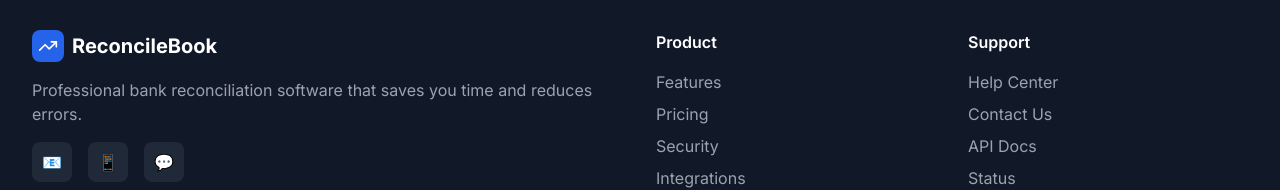
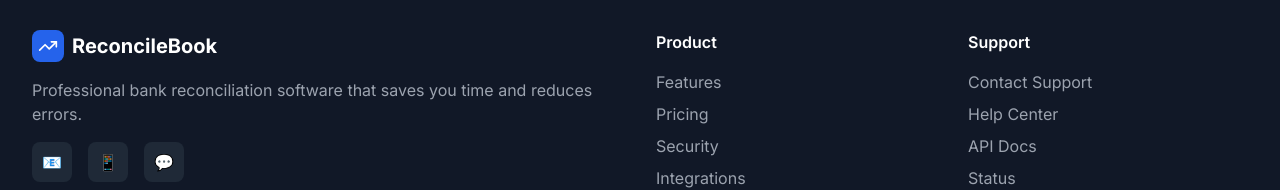
Before and after one commit to algominds35/bank-reconciliation-tool, a Next.js app: page / in a window 1280 px wide. Shown: the part 5368-5558 px from the top of the page. Built offline with nearby package versions, Linux system fonts and the light colour scheme.

Commit message:
Add support email contact to website footer

```diff
--- a/src/app/dashboard/page.tsx
+++ b/src/app/dashboard/page.tsx
@@ -573,6 +573,13 @@ export default function Dashboard() {
                 </Button>
               </Link>
 
+              <a href="mailto:alex@usealgomind.com">
+                <Button variant="outline" size="sm" className="flex items-center space-x-2">
+                  <AlertCircle className="h-4 w-4" />
+                  <span>Support</span>
+                </Button>
+              </a>
+
               <Link href="/settings/security">
                 <Button variant="outline" size="sm" className="flex items-center space-x-2">
                   <Settings className="h-4 w-4" />
--- a/src/app/page.tsx
+++ b/src/app/page.tsx
@@ -682,8 +682,8 @@ export default function LandingPage() {
               <div>
               <h3 className="font-semibold mb-4">Support</h3>
               <ul className="space-y-2 text-gray-400">
+                <li><a href="mailto:alex@usealgomind.com" className="hover:text-white">Contact Support</a></li>
                 <li><a href="#" className="hover:text-white">Help Center</a></li>
-                <li><a href="#" className="hover:text-white">Contact Us</a></li>
                 <li><a href="#" className="hover:text-white">API Docs</a></li>
                 <li><a href="#" className="hover:text-white">Status</a></li>
               </ul>
```
